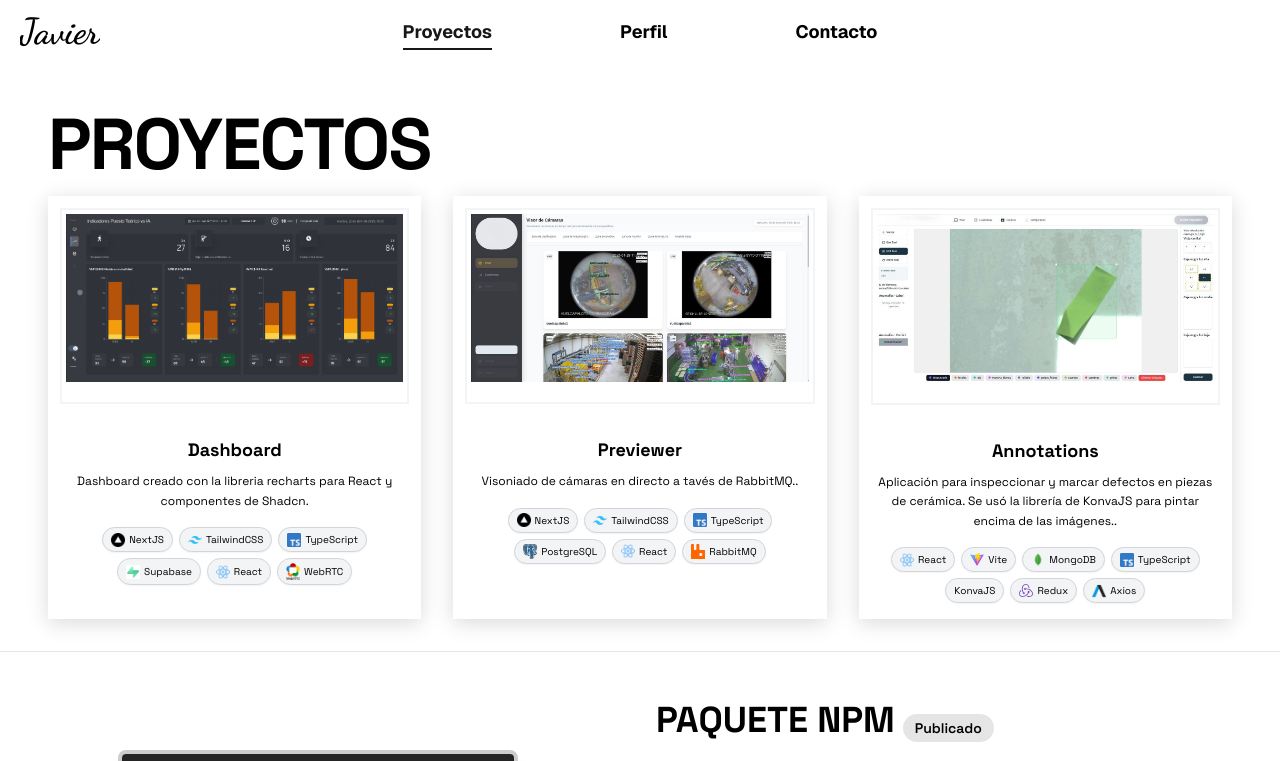
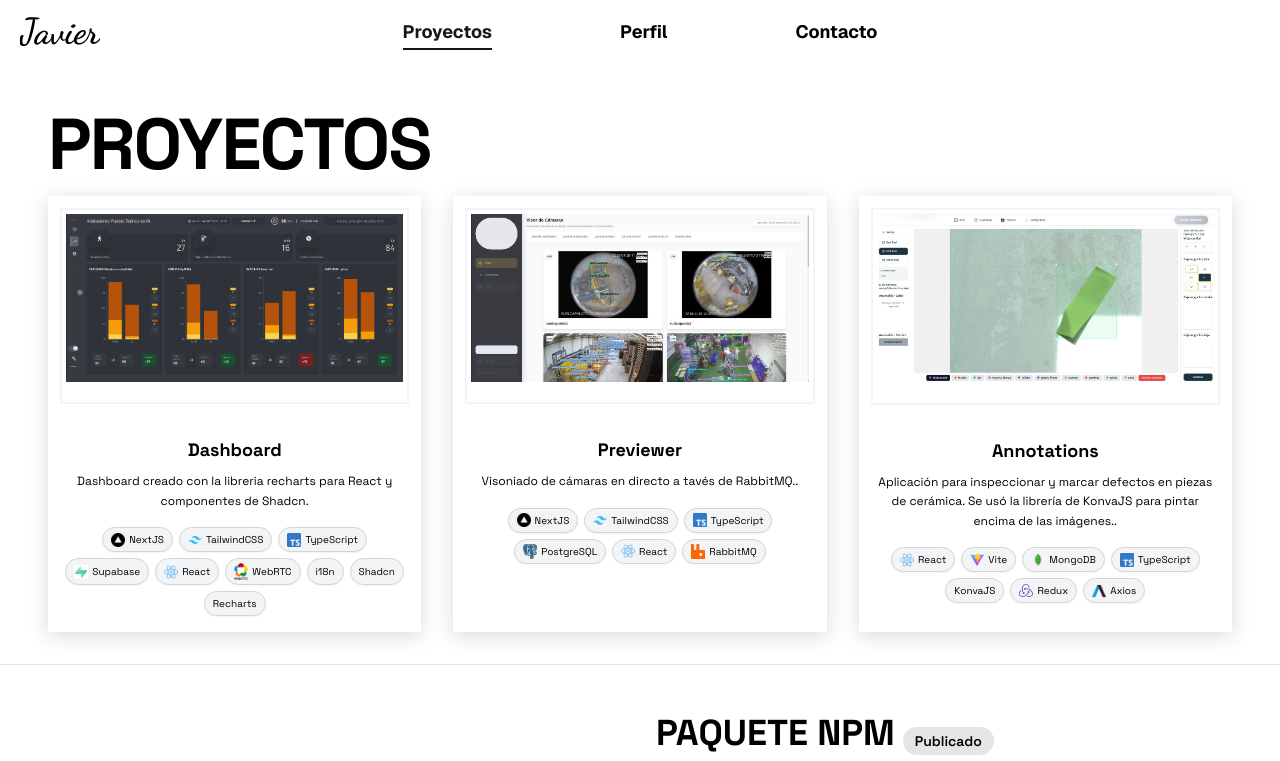
Before and after one commit to jvgemelo/javi-portfolio, a Next.js app: page /proyectos in a window 1280 px wide. Shown: the top 761 px of the page. Built offline with nearby package versions, Linux system fonts and the light colour scheme.

Commit message:
add techs

```diff
--- a/app/proyectos/page.tsx
+++ b/app/proyectos/page.tsx
@@ -10,7 +10,7 @@ const projects = [
     title: "Dashboard",
     description:
       "Dashboard creado con la libreria recharts para React y componentes de Shadcn.",
-    technologies: ["NextJS", "TailwindCSS", "TypeScript", "Supabase", "React", "WebRTC"],
+    technologies: ["NextJS", "TailwindCSS", "TypeScript", "Supabase", "React", "WebRTC","i18n","Shadcn","Recharts"],
     imageUrl: "/dashboard.png",
     demoUrl: "#",
     repoUrl: "#",
```
